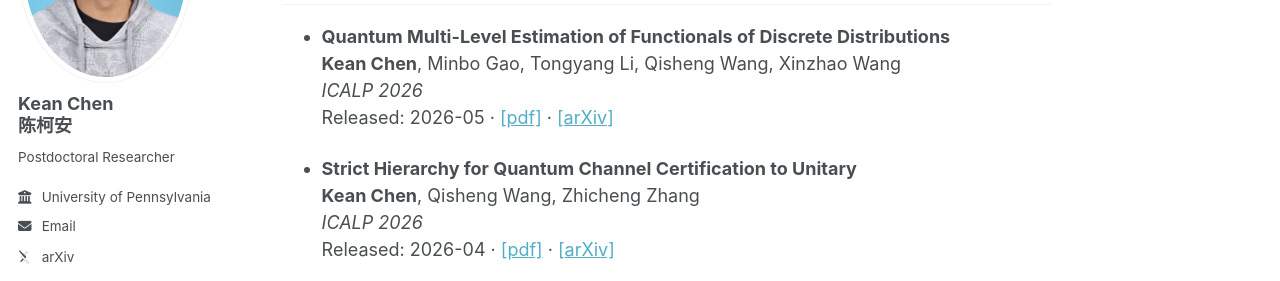
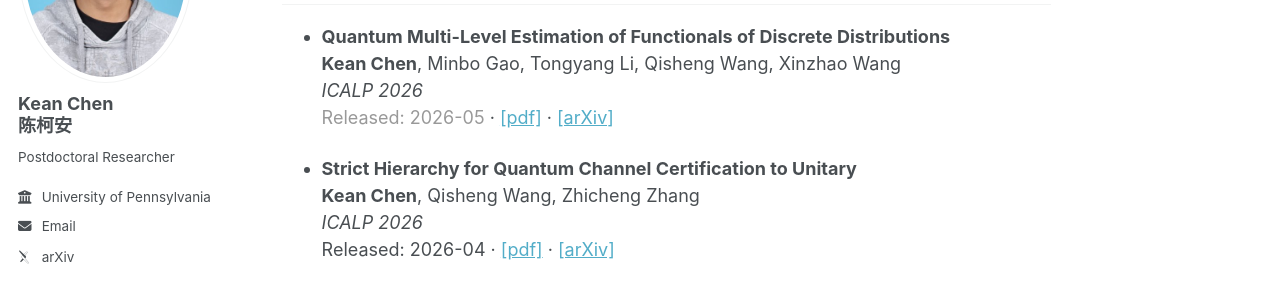
Before and after one commit to cccorn/cccorn.github.io, a Jekyll site: the page built from _pages/publications.md, in a window 1280 px wide and 900 px high. Shown: the part 254-535 px from the top of the window. Built offline with Jekyll 4.4.1, drawn with Linux system fonts in a browser that asks for light colours; some web fonts are replaced; some of the changed lines change nothing that is shown.

Commit message:
Update publications.md

```diff
--- a/_pages/publications.md
+++ b/_pages/publications.md
@@ -12,7 +12,7 @@ Papers are listed by release date.
 - **Quantum Multi-Level Estimation of Functionals of Discrete Distributions**
 **Kean Chen**, Minbo Gao, Tongyang Li, Qisheng Wang, Xinzhao Wang
 *ICALP 2026*
-Released: 2026-05 &middot; [[pdf]](/publications/Quantum_Multi-Level_Estimation_of_Functionals_of_Discrete_Distributions.pdf) &middot; [[arXiv]](https://arxiv.org/abs/2605.03685)
+<span style="color: #999;">Released: 2026-05</span> &middot; [[pdf]](/publications/Quantum_Multi-Level_Estimation_of_Functionals_of_Discrete_Distributions.pdf) &middot; [[arXiv]](https://arxiv.org/abs/2605.03685)
 
 - **Strict Hierarchy for Quantum Channel Certification to Unitary**
 **Kean Chen**, Qisheng Wang, Zhicheng Zhang
```
